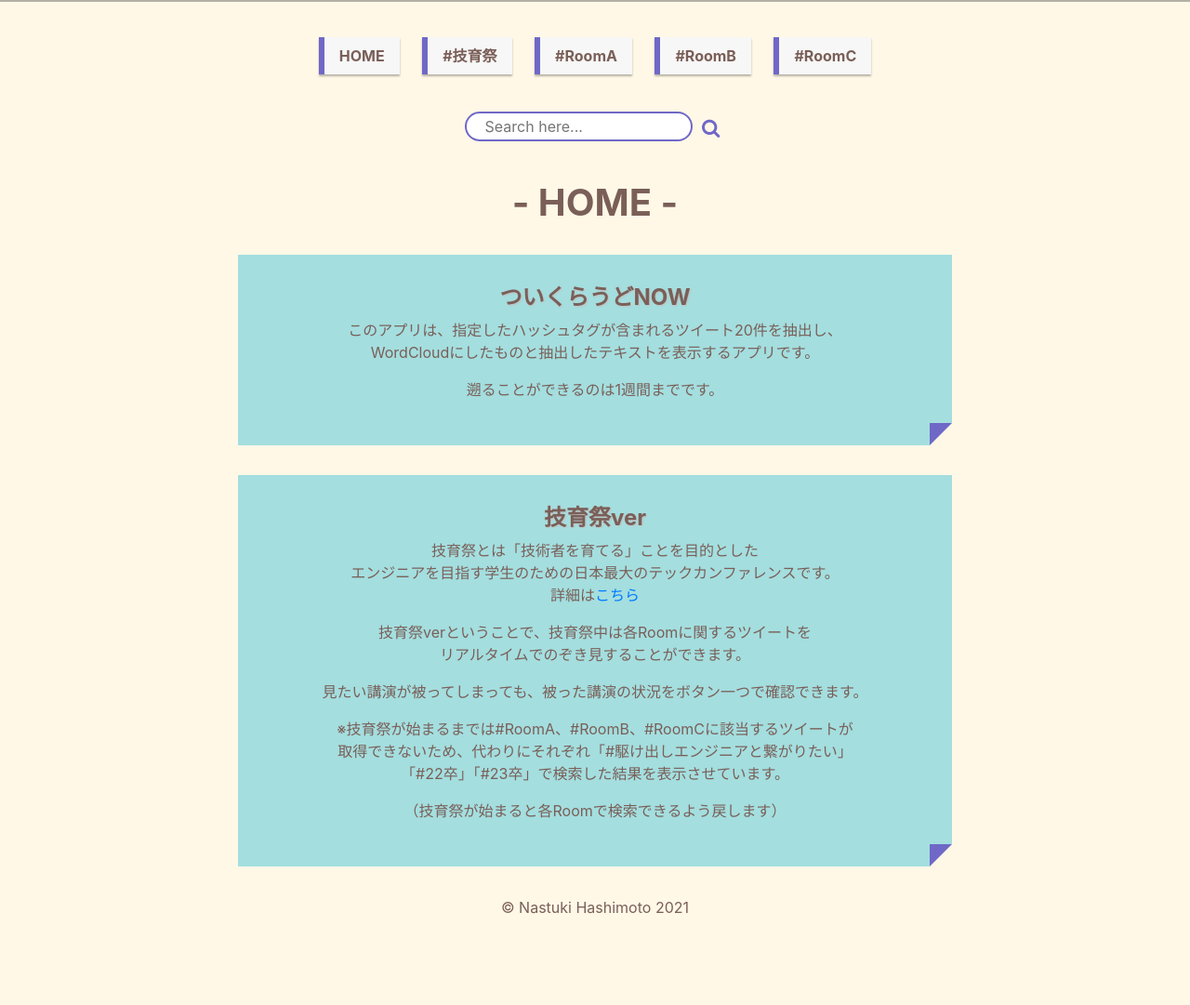
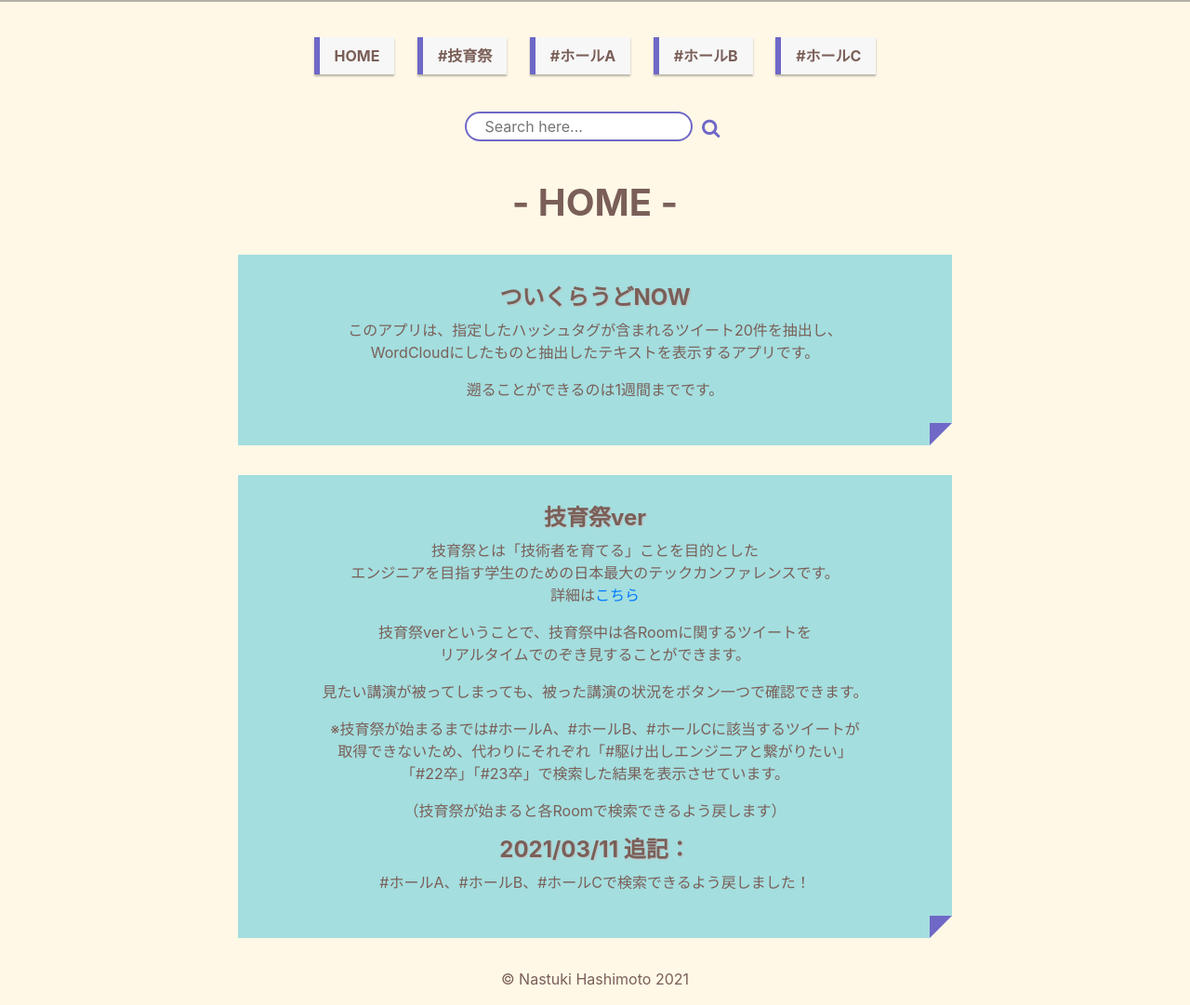
Before and after one commit to NatsukiH/tweet_cloud, a Flask app: page / in a window 1280 px wide. Shown: the part 150-1231 px from the top of the page at 93% size. Before the commit the page ends 1133 px from the top, so only its background shows below. Run offline with Flask 2, Linux system fonts and the light colour scheme; some libraries are stand-ins or nearby versions.

Commit message:
技育祭用に修正

```diff
--- a/app.py
+++ b/app.py
@@ -81,30 +81,42 @@ def post():
 
 @app.route('/giikusai')
 def giikusai():
-    tweets_data = get_tweetdata(api, "#技育祭")
+    tweets_data = get_tweetdata(api, "#技育祭 -RT")
     tweets_txt = analyze.mecab_tweet(tweets_data)
     return render_template("result.html", title="#技育祭", tweets=tweets_data, tweets_txt=tweets_txt)
 
 
-@app.route('/rooma')
+@app.route('/halla')
 def rooma():
-    tweets_data = get_tweetdata(api, "#駆け出しエンジニアと繋がりたい")
+    tweets_data = get_tweetdata(api, "#ホールA -RT")
     tweets_txt = analyze.mecab_tweet(tweets_data)
-    return render_template("result.html", title="#駆け出しエンジニアと繋がりたい", tweets=tweets_data, tweets_txt=tweets_txt)
+    if tweets_txt == "":
+        return render_template('notfound.html', title="#ホールA")
+    else:
+        return render_template("result.html", title="#ホールA", tweets=tweets_data, tweets_txt=tweets_txt)
+    # return render_template("result.html", title="#ホールA", tweets=tweets_data, tweets_txt=tweets_txt)
 
 
-@app.route('/roomb')
+@app.route('/hallb')
 def roomb():
-    tweets_data = get_tweetdata(api, "#22卒")
+    tweets_data = get_tweetdata(api, "#ホールB -RT")
     tweets_txt = analyze.mecab_tweet(tweets_data)
-    return render_template("result.html", title="#22卒", tweets=tweets_data, tweets_txt=tweets_txt)
+    if tweets_txt == "":
+        return render_template('notfound.html', title="#ホールB")
+    else:
+        return render_template("result.html", title="#ホールB", tweets=tweets_data, tweets_txt=tweets_txt)
+    # return render_template("result.html", title="#ホールB", tweets=tweets_data, tweets_txt=tweets_txt)
 
 
-@app.route('/roomc')
+@app.route('/hallc')
 def roomc():
-    tweets_data = get_tweetdata(api, "#23卒")
+    tweets_data = get_tweetdata(api, "#ホールC -RT")
     tweets_txt = analyze.mecab_tweet(tweets_data)
-    return render_template("result.html", title="#23卒", tweets=tweets_data, tweets_txt=tweets_txt)
+    if tweets_txt == "":
+        return render_template('notfound.html', title="#ホールC")
+    else:
+        return render_template("result.html", title="#ホールC", tweets=tweets_data, tweets_txt=tweets_txt)
+    # return render_template("result.html", title="#ホールC", tweets=tweets_data, tweets_txt=tweets_txt)
 
 
 if __name__ == '__main__':
--- a/templates/index.html
+++ b/templates/index.html
@@ -23,9 +23,9 @@
     </header>
     <a onclick="location.href='/'" class="btn-sticky">HOME</a>
     <a onclick="location.href='/giikusai'" class="btn-sticky">#技育祭</a>
-    <a onclick="location.href='/rooma'" class="btn-sticky">#RoomA</a>
-    <a onclick="location.href='/roomb'" class="btn-sticky">#RoomB</a>
-    <a onclick="location.href='/roomc'" class="btn-sticky">#RoomC</a>
+    <a onclick="location.href='/halla'" class="btn-sticky">#ホールA</a>
+    <a onclick="location.href='/hallb'" class="btn-sticky">#ホールB</a>
+    <a onclick="location.href='/hallc'" class="btn-sticky">#ホールC</a>
 
     <form action="/" method="POST" enctype="multipart/form-data" class="search_container">
         <input type="text" size="25" placeholder="Search here..." name="query">
@@ -47,10 +47,13 @@
                 詳細は<a href="https://talent.supporterz.jp/geeksai/2021/">こちら</a></p>
             <p>技育祭verということで、技育祭中は各Roomに関するツイートを<br>リアルタイムでのぞき見することができます。</p>
             <p> 見たい講演が被ってしまっても、被った講演の状況をボタン一つで確認できます。</p>
-            <p>※技育祭が始まるまでは#RoomA、#RoomB、#RoomCに該当するツイートが<br>
+            <p>※技育祭が始まるまでは#ホールA、#ホールB、#ホールCに該当するツイートが<br>
                 取得できないため、代わりにそれぞれ「#駆け出しエンジニアと繋がりたい」<br>
                 「#22卒」「#23卒」で検索した結果を表示させています。</p>
             <p> （技育祭が始まると各Roomで検索できるよう戻します）</p>
+
+            <h4>2021/03/11 追記：</h4>
+            <p>#ホールA、#ホールB、#ホールCで検索できるよう戻しました！</p>
 
     </div>
 
--- a/templates/notfound.html
+++ b/templates/notfound.html
@@ -24,9 +24,9 @@
 
     <a onclick="location.href='/'" class="btn-sticky">HOME</a>
     <a onclick="location.href='/giikusai'" class="btn-sticky">#技育祭</a>
-    <a onclick="location.href='/rooma'" class="btn-sticky">#RoomA</a>
-    <a onclick="location.href='/roomb'" class="btn-sticky">#RoomB</a>
-    <a onclick="location.href='/roomc'" class="btn-sticky">#RoomC</a>
+    <a onclick="location.href='/halla'" class="btn-sticky">#ホールA</a>
+    <a onclick="location.href='/hallb'" class="btn-sticky">#ホールB</a>
+    <a onclick="location.href='/hallc'" class="btn-sticky">#ホールC</a>
 
     <form action="/" method="POST" enctype="multipart/form-data" class="search_container">
         <input type="text" size="25" placeholder="Search here..." name="query">
--- a/templates/result.html
+++ b/templates/result.html
@@ -24,9 +24,9 @@
 
     <a onclick="location.href='/'" class="btn-sticky">HOME</a>
     <a onclick="location.href='/giikusai'" class="btn-sticky">#技育祭</a>
-    <a onclick="location.href='/rooma'" class="btn-sticky">#RoomA</a>
-    <a onclick="location.href='/roomb'" class="btn-sticky">#RoomB</a>
-    <a onclick="location.href='/roomc'" class="btn-sticky">#RoomC</a>
+    <a onclick="location.href='/halla'" class="btn-sticky">#ホールA</a>
+    <a onclick="location.href='/hallb'" class="btn-sticky">#ホールB</a>
+    <a onclick="location.href='/hallc'" class="btn-sticky">#ホールC</a>
 
     <form action="/" method="POST" enctype="multipart/form-data" class="search_container">
         <input type="text" size="25" placeholder="Search here..." name="query">
```
